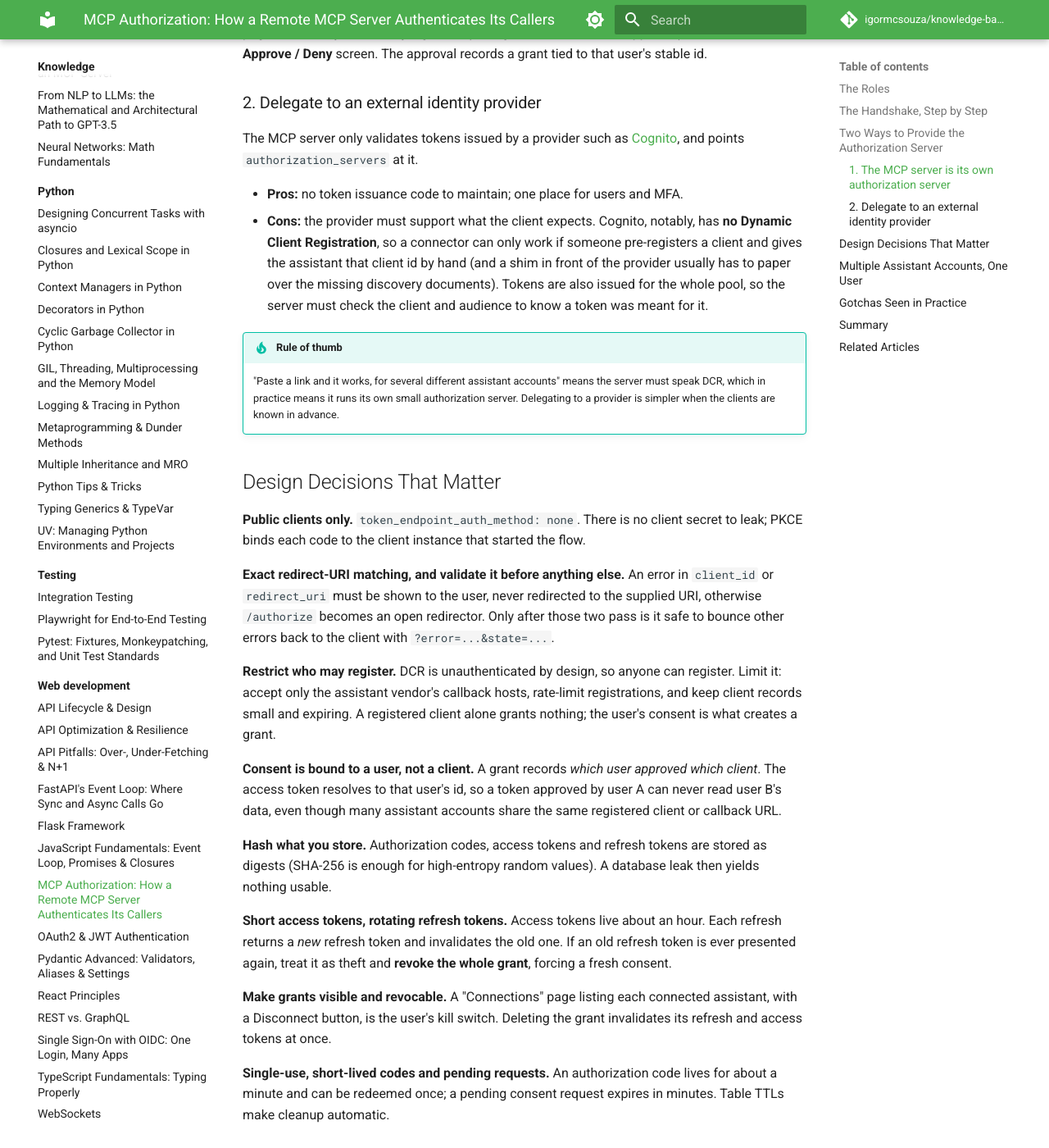
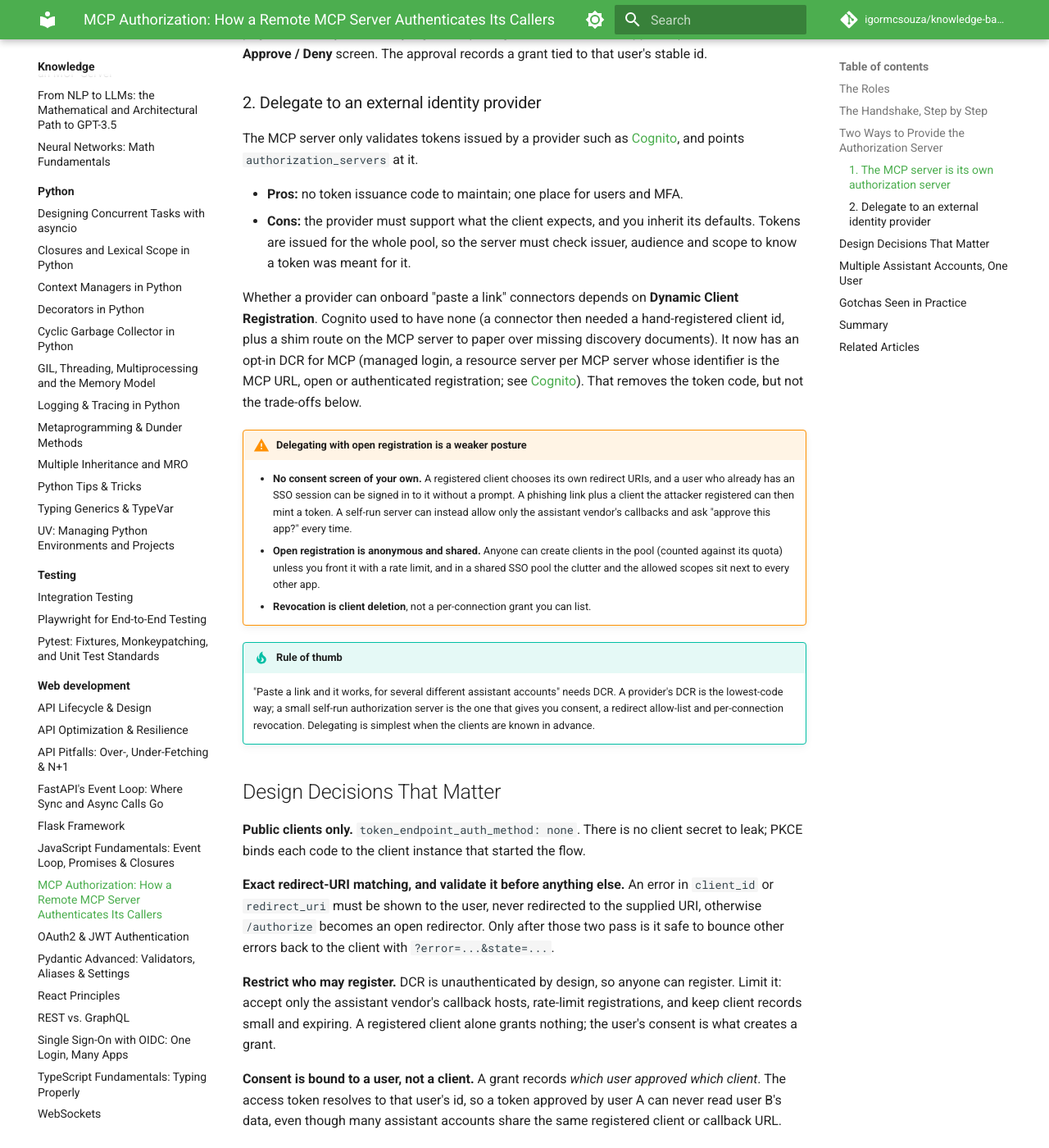
Before and after one commit to igormcsouza/knowledge-base, an MkDocs documentation site: the page built from docs/knowledge/web-development/mcp-authorization.md, in a window 1280 px wide and 1400 px high, scrolled down 2285 px. Shown: the whole window at 82% size. Built offline with MkDocs 1.6.1 and Material for MkDocs 9.7.7, drawn with Linux system fonts in a browser that asks for light colours; comment, search, counter and statistics services are not loaded; some of the changed text lies outside the part shown.

Commit message:
docs: Cognito now has dynamic client registration for MCP
The MCP authorization and Cognito articles said Cognito has no DCR. It
now has an opt-in one (managed login, resource servers, open or
authenticated registration). Document it, and the trade-offs against a
self-run authorization server: no consent screen, anonymous shared
registration, revocation by deleting the client.

Co-Authored-By: Claude Sonnet 5.5 <noreply@anthropic.com>
Claude-Session: https://claude.ai/code/session_019TGHqUwxSMP5yYKbFpCbQT

```diff
--- a/docs/knowledge/web-development/mcp-authorization.md
+++ b/docs/knowledge/web-development/mcp-authorization.md
@@ -106,17 +106,34 @@ The MCP server only validates tokens issued by a provider such as
 [Cognito](../devops-tools/aws/cognito.md), and points `authorization_servers` at it.
 
 - **Pros:** no token issuance code to maintain; one place for users and MFA.
-- **Cons:** the provider must support what the client expects. Cognito, notably, has
-  **no Dynamic Client Registration**, so a connector can only work if someone
-  pre-registers a client and gives the assistant that client id by hand (and a shim in
-  front of the provider usually has to paper over the missing discovery documents).
-  Tokens are also issued for the whole pool, so the server must check the client and
-  audience to know a token was meant for it.
+- **Cons:** the provider must support what the client expects, and you inherit its
+  defaults. Tokens are issued for the whole pool, so the server must check issuer,
+  audience and scope to know a token was meant for it.
+
+Whether a provider can onboard "paste a link" connectors depends on **Dynamic Client
+Registration**. Cognito used to have none (a connector then needed a hand-registered
+client id, plus a shim route on the MCP server to paper over missing discovery
+documents). It now has an opt-in DCR for MCP (managed login, a resource server per MCP
+server whose identifier is the MCP URL, open or authenticated registration; see
+[Cognito](../devops-tools/aws/cognito.md#dynamic-client-registration-for-mcp)). That
+removes the token code, but not the trade-offs below.
+
+!!! warning "Delegating with open registration is a weaker posture"
+    - **No consent screen of your own.** A registered client chooses its own redirect
+      URIs, and a user who already has an SSO session can be signed in to it without a
+      prompt. A phishing link plus a client the attacker registered can then mint a
+      token. A self-run server can instead allow only the assistant vendor's callbacks
+      and ask "approve this app?" every time.
+    - **Open registration is anonymous and shared.** Anyone can create clients in the
+      pool (counted against its quota) unless you front it with a rate limit, and in a
+      shared SSO pool the clutter and the allowed scopes sit next to every other app.
+    - **Revocation is client deletion**, not a per-connection grant you can list.
 
 !!! tip "Rule of thumb"
-    "Paste a link and it works, for several different assistant accounts" means the
-    server must speak DCR, which in practice means it runs its own small authorization
-    server. Delegating to a provider is simpler when the clients are known in advance.
+    "Paste a link and it works, for several different assistant accounts" needs DCR.
+    A provider's DCR is the lowest-code way; a small self-run authorization server is
+    the one that gives you consent, a redirect allow-list and per-connection
+    revocation. Delegating is simplest when the clients are known in advance.
 
 ## Design Decisions That Matter
 
@@ -194,8 +211,10 @@ grant row, all pointing at the approving user's id. That gives:
   bearer token.
 - The MCP server is a resource server; whether it also acts as the authorization
   server decides whether "just a link" onboarding is possible.
-- No DCR (as in Cognito) means manual client registration; running a small
-  authorization server with DCR removes it.
+- "Just a link" onboarding needs DCR: either the provider's (Cognito now offers one,
+  with open registration, no consent screen and client-deletion revocation) or a
+  small authorization server of your own (consent, redirect allow-list, per-grant
+  revocation).
 - Bind every grant to the approving user's id, hash all secrets, rotate refresh
   tokens and revoke the grant on reuse, restrict DCR, and give users a revoke page.
 - Validate `client_id` and `redirect_uri` before ever redirecting.
@@ -209,4 +228,4 @@ grant row, all pointing at the approving user's id. That gives:
 - [FastMCP: Building and Deploying an MCP Server](../machine-learning/fastmcp-knowledge-base-server.md)
   — the server side: tools, transports, deployment.
 - [AWS Cognito](../devops-tools/aws/cognito.md) — the identity provider used in the
-  delegated variant, and its missing DCR.
+  delegated variant, and its opt-in DCR for MCP.
```
Also changed, not shown: docs/knowledge/devops-tools/aws/cognito.md (+32 -6 lines).
